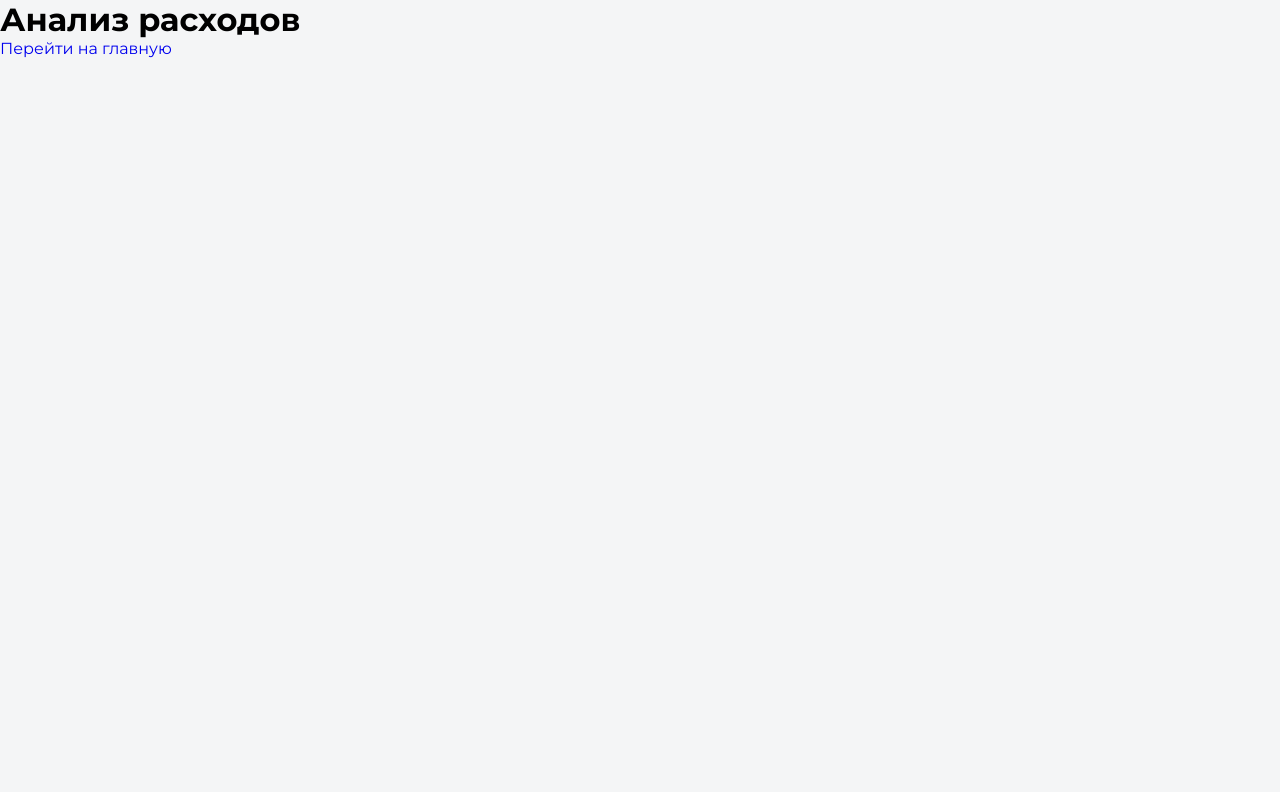
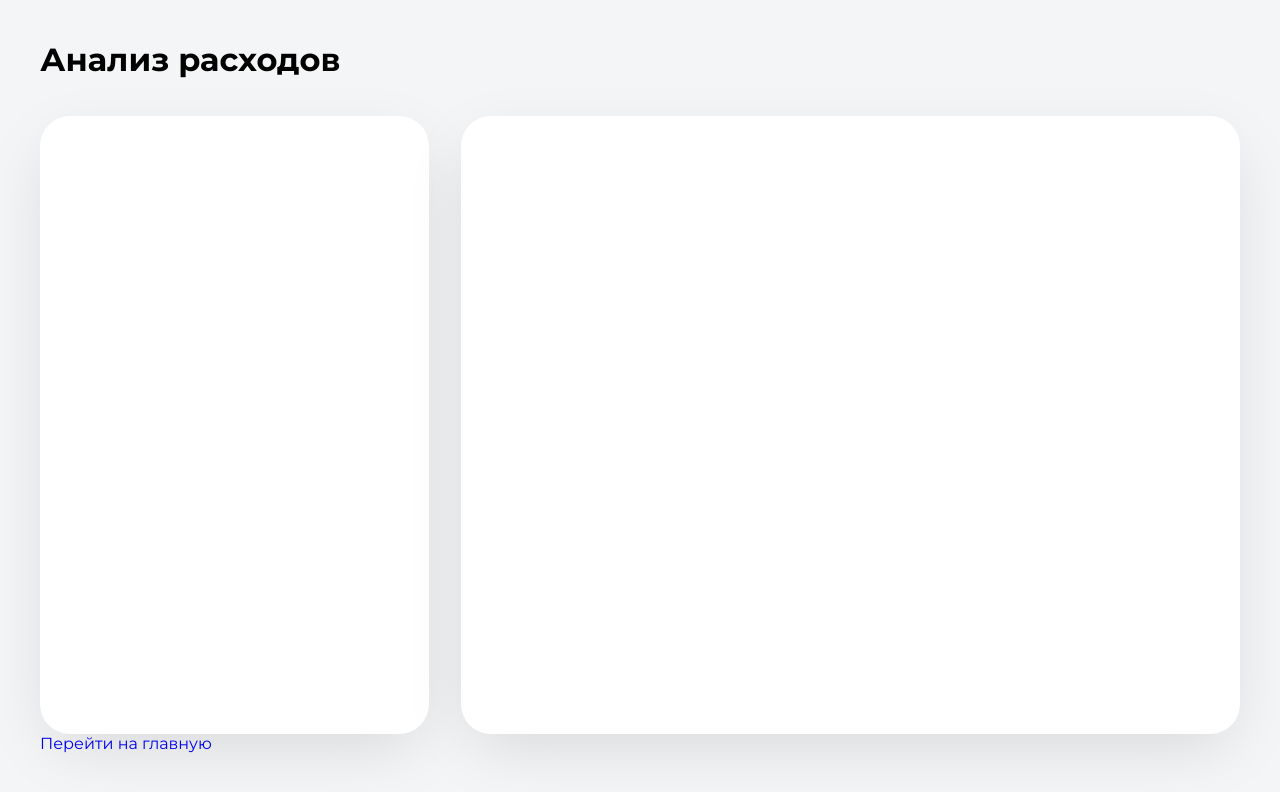
Before and after one commit to kors-ak/skypro-wallet, a React (Vite) app: page /analytics in a window 1280 px wide. Shown: the top 792 px of the page. Built offline with nearby package versions, Linux system fonts and the light colour scheme.

Commit message:
feat: добавляет каркас страницы анализа расходов

```diff
--- a/src/components/Analytics/Analytics.jsx
+++ b/src/components/Analytics/Analytics.jsx
@@ -1,17 +1,35 @@
 import { Link } from 'react-router-dom'
+import { SContent, SHeading, SMain } from './Analytics.styled'
 
 const Analytics = () => {
   return (
     <>
       {/* <Header /> */}
-      <main>
-        <h1>Анализ расходов</h1>
+      <SMain>
+        <SHeading>Анализ расходов</SHeading>
+
+        <SContent>
+          <div
+            style={{
+              backgroundColor: '#fff',
+              minHeight: '618px',
+              borderRadius: '30px',
+              boxShadow: '0px 20px 67px -12px rgba(0, 0, 0, 0.13)',
+            }}
+          ></div>{' '}
+          {/* @TODO: заменить на компонент с календарем */}
+          <div
+            style={{
+              backgroundColor: '#fff',
+              minHeight: '618px',
+              borderRadius: '30px',
+              boxShadow: '0px 20px 67px -12px rgba(0, 0, 0, 0.13)',
+            }}
+          ></div>{' '}
+          {/* @TODO: заменить на компонент с диаграммой */}
+        </SContent>
         <Link to="/">Перейти на главную</Link>
-        <div>
-          <div></div>
-          <div></div>
-        </div>
-      </main>
+      </SMain>
     </>
   )
 }
--- a/src/components/Analytics/Analytics.styled.js
+++ b/src/components/Analytics/Analytics.styled.js
@@ -0,0 +1,19 @@
+import styled from 'styled-components'
+
+export const SMain = styled.main`
+  padding-left: calc(50% - 600px);
+  padding-right: calc(50% - 600px);
+  margin-top: 36px;
+`
+export const SHeading = styled.h1`
+  font-weight: 700;
+  font-size: 32px;
+  line-height: 150%;
+  margin-bottom: 32px;
+`
+
+export const SContent = styled.div`
+  display: grid;
+  grid-template-columns: 1fr 2fr;
+  gap: 32px;
+`
```
